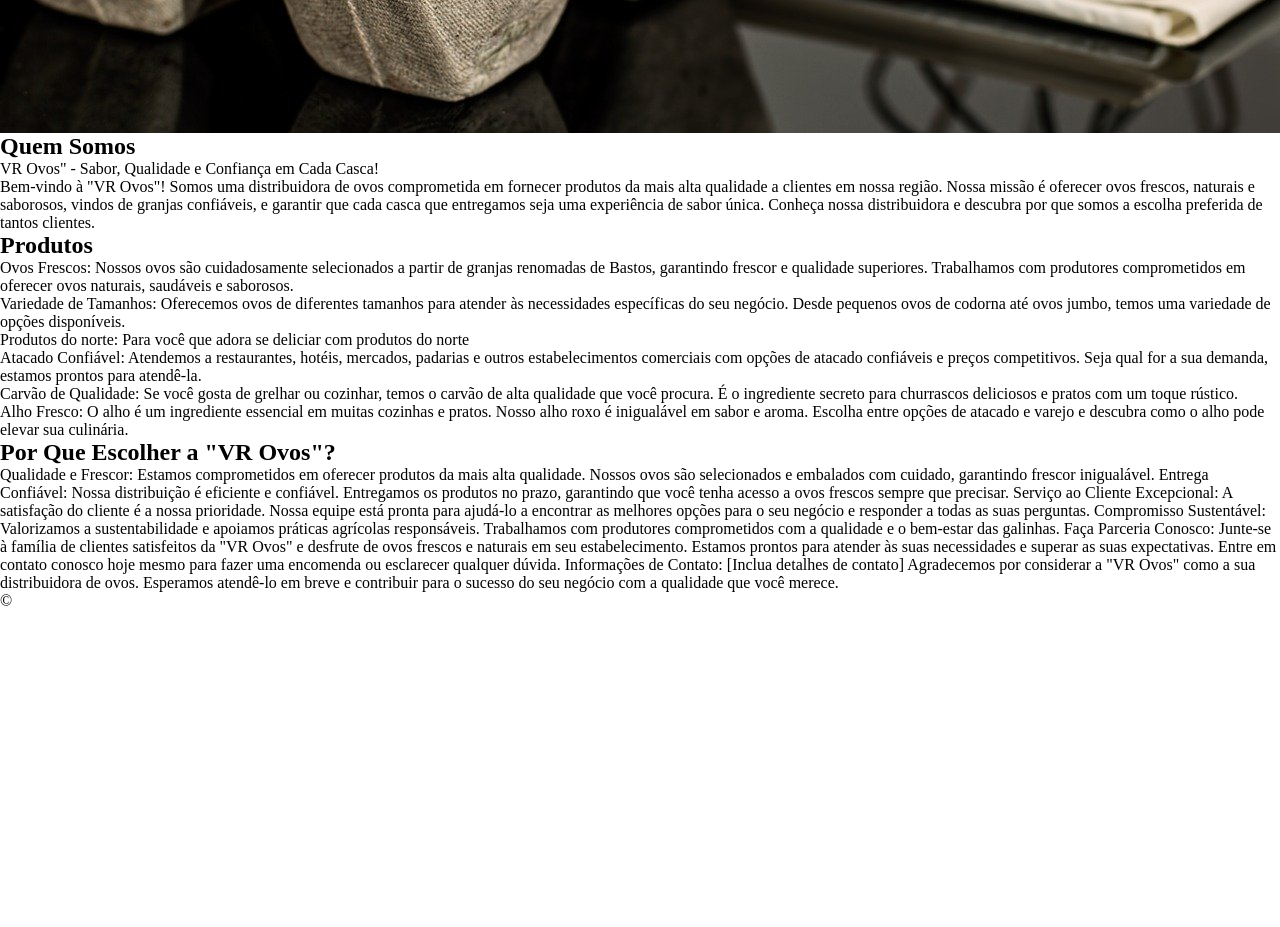
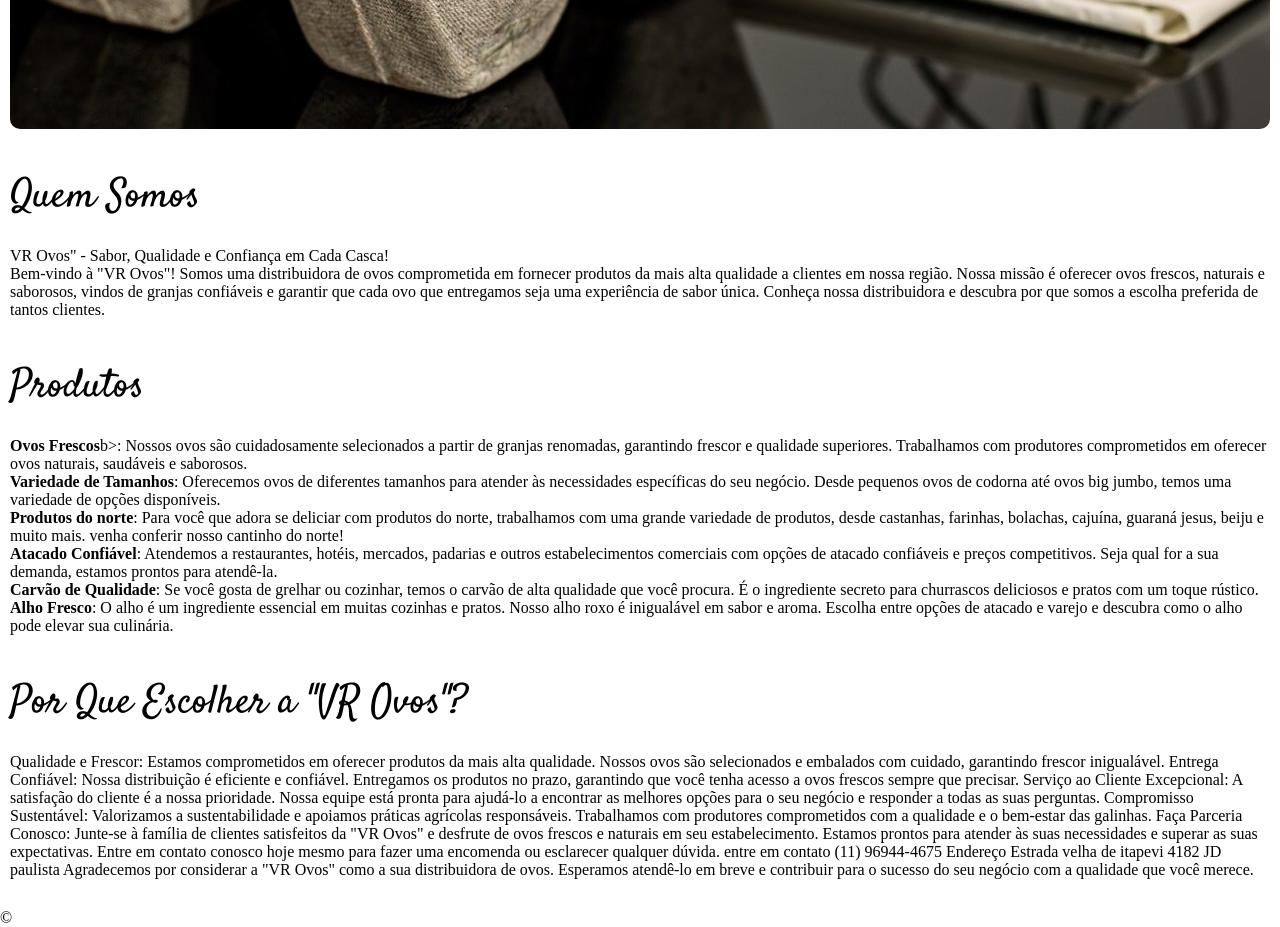
Before and after one commit to Felipe91v/Vrovos, a plain HTML site: page index.html in a window 1280 px wide. Shown: the part 1160-2087 px from the top of the page. Before the commit the page ends 1770 px from the top, so only its background shows below. Drawn offline with Linux system fonts and the light colour scheme.

Commit message:
alterando paragrafos e fontes

```diff
--- a/date.js
+++ /dev/null
@@ -1,5 +0,0 @@
-let duration = 90;
-
-let hours = duration / 60 ;
-
-let minutes
--- a/index.html
+++ b/index.html
@@ -49,50 +49,55 @@
     <main>
 
         <div class="image-container">
-            <img src="./images/eggs-gd36dbf217_1280.jpg" alt="Photo3" />
-            <img src="./images/eggs-gae2a013af_1280.jpg" alt="Photo2" />
-            <img src="./images/eggs-g73cfef0de_1280.jpg" alt="Photo3" />
-            <img src="./images/ovosFresco.jpg" alt="Photo1" />
+            <img class="imgslider" src="./images/eggs-gd36dbf217_1280.jpg" alt="Photo3" />
+            <img class="imgslider" src="./images/eggs-gae2a013af_1280.jpg" alt="Photo2" />
+            <img class="imgslider" src="./images/eggs-g73cfef0de_1280.jpg" alt="Photo3" />
+            <img class="imgslider" src="./images/ovosFresco.jpg" alt="Photo1" />
         </div>
 
-        <section class="Quem-somos">
-            <h2>Quem Somos</h2>
+        <section class="sectionconfig">
+            <h2 class="subtitleconfig">Quem Somos</h2>
             VR Ovos" - Sabor, Qualidade e Confiança em Cada Casca!
             <p> Bem-vindo à "VR Ovos"! Somos uma distribuidora de ovos comprometida em fornecer produtos da mais alta
                 qualidade a clientes em nossa região. Nossa missão é oferecer ovos frescos, naturais e
-                saborosos, vindos de granjas confiáveis, e garantir que cada casca que entregamos seja uma
+                saborosos, vindos de granjas confiáveis e garantir que cada ovo que entregamos seja uma
                 experiência de sabor única. Conheça nossa distribuidora e descubra por que somos a escolha preferida de
                 tantos clientes.
             </p>
         </section>
 
-        <section class="Produtos">
-            <h2>Produtos</h2>
-            <p>Ovos Frescos: Nossos ovos são cuidadosamente selecionados a partir de granjas renomadas de Bastos,
+        <section class="sectionconfig">
+            <h2 class="subtitleconfig">Produtos</h2>
+            <p><b>Ovos Frescos</b>b>: Nossos ovos são cuidadosamente selecionados a partir de granjas renomadas,
                 garantindo frescor e qualidade superiores. Trabalhamos com produtores comprometidos em oferecer ovos
                 naturais, saudáveis e saborosos.
 
-            <p>Variedade de Tamanhos: Oferecemos ovos de diferentes tamanhos para atender às necessidades específicas do
-                seu negócio. Desde pequenos ovos de codorna até ovos jumbo, temos uma variedade de opções disponíveis.
+            <p><b>Variedade de Tamanhos</b>: Oferecemos ovos de diferentes tamanhos para atender às necessidades
+                específicas do
+                seu negócio. Desde pequenos ovos de codorna até ovos big jumbo, temos uma variedade de opções
+                disponíveis.
             </p>
-            <p>Produtos do norte: Para você que adora se deliciar com produtos do norte</p>
+            <p><b>Produtos do norte</b>: Para você que adora se deliciar com produtos do norte, trabalhamos com uma
+                grande variedade de produtos,
+                desde castanhas, farinhas, bolachas, cajuína, guaraná jesus, beiju e muito mais.
+                venha conferir nosso cantinho do norte!</p>
 
-            <p> Atacado Confiável: Atendemos a restaurantes, hotéis, mercados, padarias e outros estabelecimentos
+            <p><b>Atacado Confiável</b>: Atendemos a restaurantes, hotéis, mercados, padarias e outros estabelecimentos
                 comerciais com opções de atacado confiáveis e preços competitivos. Seja qual for a sua demanda, estamos
                 prontos para atendê-la.</p>
 
-            <p>Carvão de Qualidade: Se você gosta de grelhar ou cozinhar, temos o carvão de alta
+            <p><b>Carvão de Qualidade</b>: Se você gosta de grelhar ou cozinhar, temos o carvão de alta
                 qualidade que você procura. É o ingrediente secreto para churrascos deliciosos e pratos com um toque
                 rústico.</p>
 
-            <p>Alho Fresco: O alho é um ingrediente essencial em muitas cozinhas e pratos. Nosso alho roxo é
+            <p><b>Alho Fresco</b>: O alho é um ingrediente essencial em muitas cozinhas e pratos. Nosso alho roxo é
                 inigualável em sabor e aroma. Escolha entre opções de atacado e varejo e descubra como o alho pode
                 elevar sua culinária.</p>
 
         </section>
 
-        <section>
-            <h2>Por Que Escolher a "VR Ovos"?</h2>
+        <section class="sectionconfig">
+            <h2 class="subtitleconfig">Por Que Escolher a "VR Ovos"?</h2>
 
             Qualidade e Frescor: Estamos comprometidos em oferecer produtos da mais alta qualidade. Nossos ovos são
             selecionados e embalados com cuidado, garantindo frescor inigualável.
@@ -109,7 +114,9 @@
             estabelecimento. Estamos prontos para atender às suas necessidades e superar as suas expectativas. Entre em
             contato conosco hoje mesmo para fazer uma encomenda ou esclarecer qualquer dúvida.
 
-            Informações de Contato: [Inclua detalhes de contato]
+            entre em contato (11) 96944-4675
+
+            Endereço Estrada velha de itapevi 4182 JD paulista
 
             Agradecemos por considerar a "VR Ovos" como a sua distribuidora de ovos. Esperamos atendê-lo em breve e
             contribuir para o sucesso do seu negócio com a qualidade que você merece.
--- a/style.css
+++ b/style.css
@@ -3,6 +3,7 @@
   margin: 0;
   padding: 0;
   box-sizing: border-box;
+  scroll-behavior: smooth;
 }
 
 :root {
@@ -22,7 +23,7 @@
   width: 100vw;
   position: absolute;
   top: 0;
-  padding: 0 10px;
+  padding: 10px 10px;
 }
 
 div.header h1 {
@@ -133,6 +134,23 @@
   transition: transform 0.3s linear;
 }
 
+.imgslider{
+  padding: 10px;
+  border-radius: 20px;
+}
+
 main {
   width: 100%;
 }
+
+.sectionconfig {
+  padding: 10px;
+  margin: 20px auto;
+}
+
+.subtitleconfig {
+  margin-bottom: 20px;
+  font-size: 40px;
+  font-family: 'Satisfy';
+  font-weight: 100;
+}
--- a/testeclasse.js
+++ /dev/null
@@ -1,3 +0,0 @@
-document.addEventListener('keydown', (e) => {
-   console.log(e.key);
-});
```
